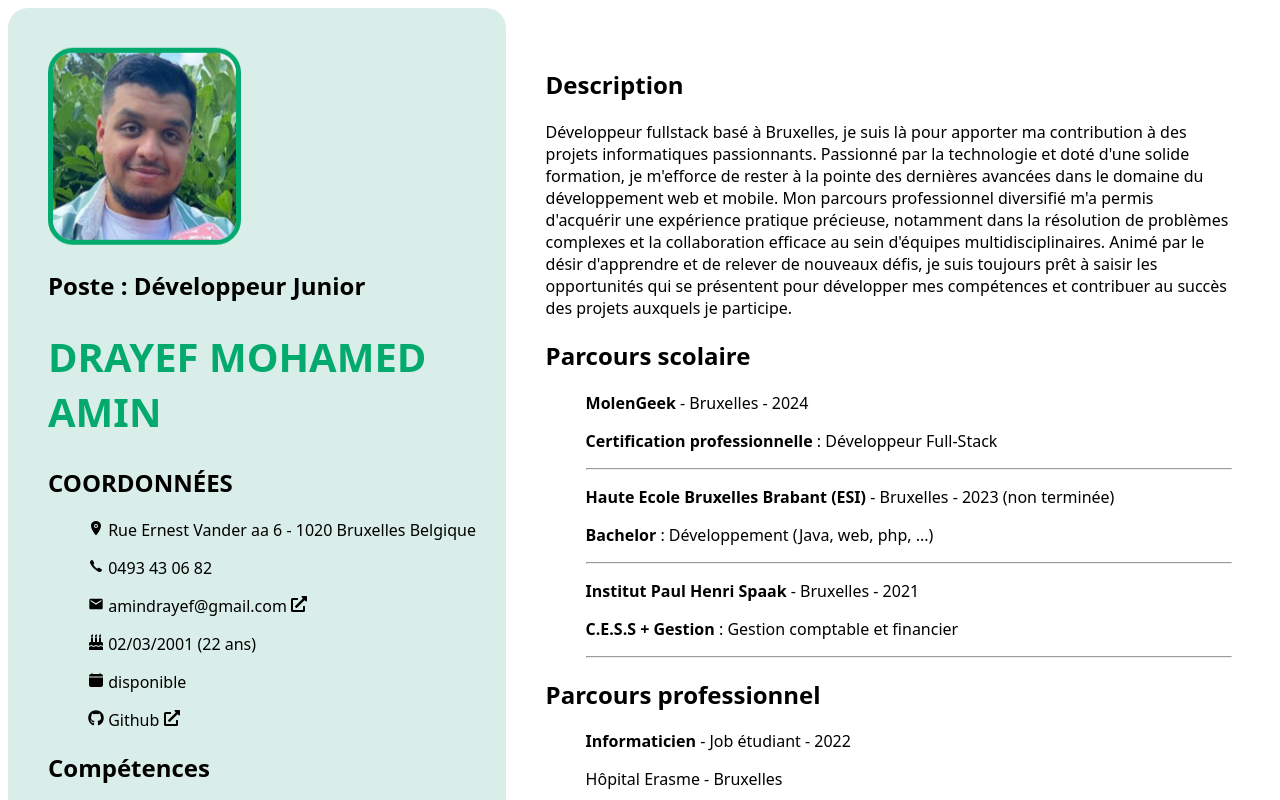
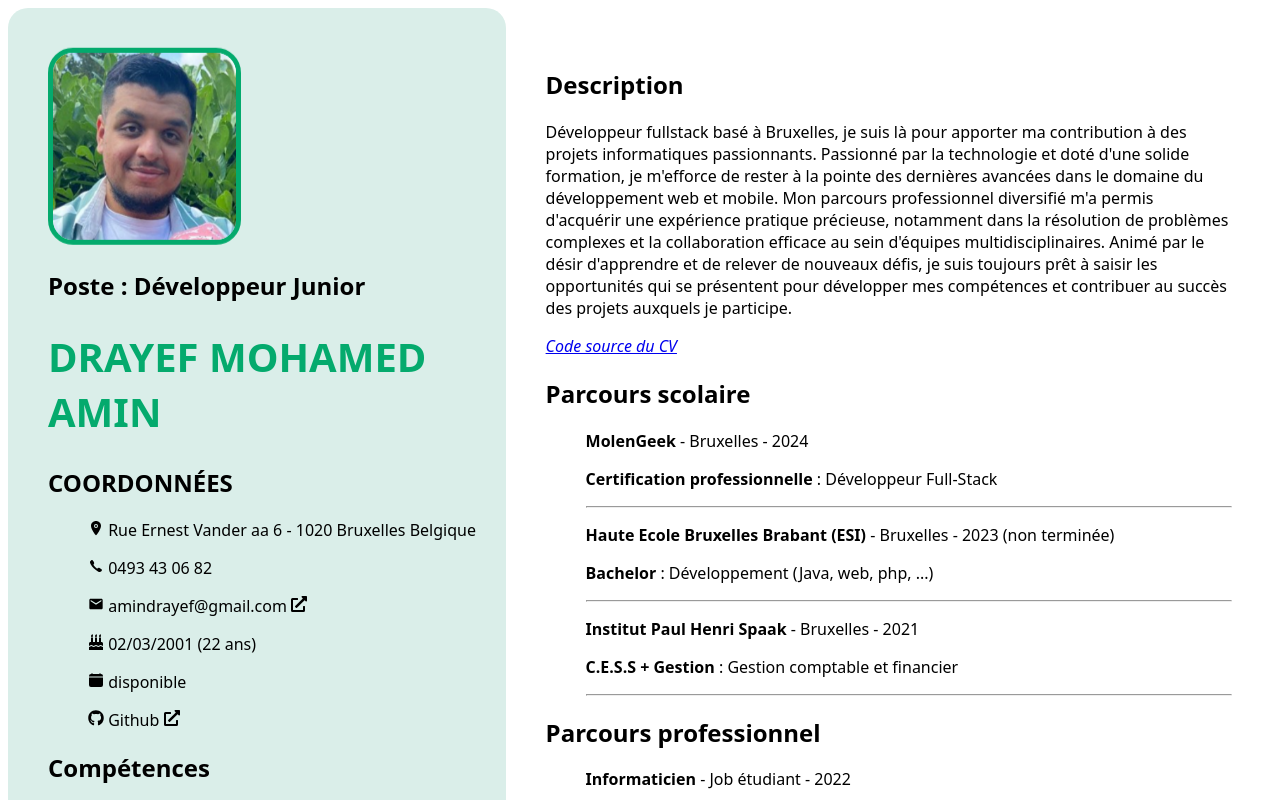
Before and after one commit to Arnemix/portfolio-drayef-mohamed-amin, a React (Create React App) app: page /cv in a window 1280 px wide. Shown: the top 800 px of the page. Built offline with nearby package versions, Linux system fonts and the light colour scheme.

Commit message:
Mise à jour

```diff
--- a/src/components/cv/CV.jsx
+++ b/src/components/cv/CV.jsx
@@ -111,6 +111,9 @@ function CV() {
                 <div className="cv-description">
                     <h2>Description</h2>
                     <p>{data["cv-personnal-info"]["description"]}</p>
+                    <a href="https://github.com/Arnemix/portfolio-drayef-mohamed-amin">
+                        <i>Code source du CV</i>
+                    </a>
                 </div>
                 <div className="cv-education">
                     <h2>Parcours scolaire</h2>
```
